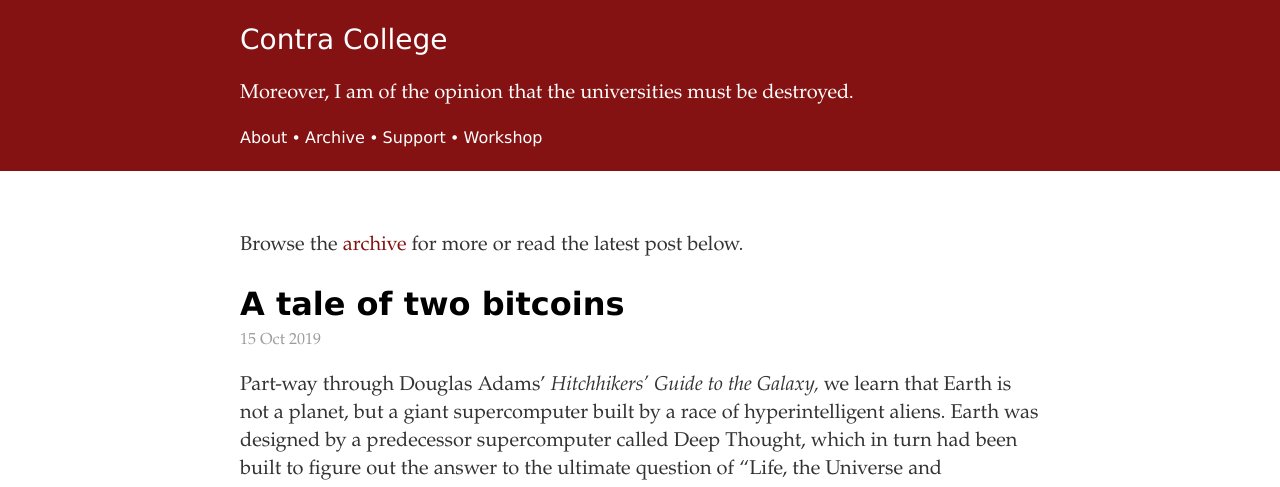
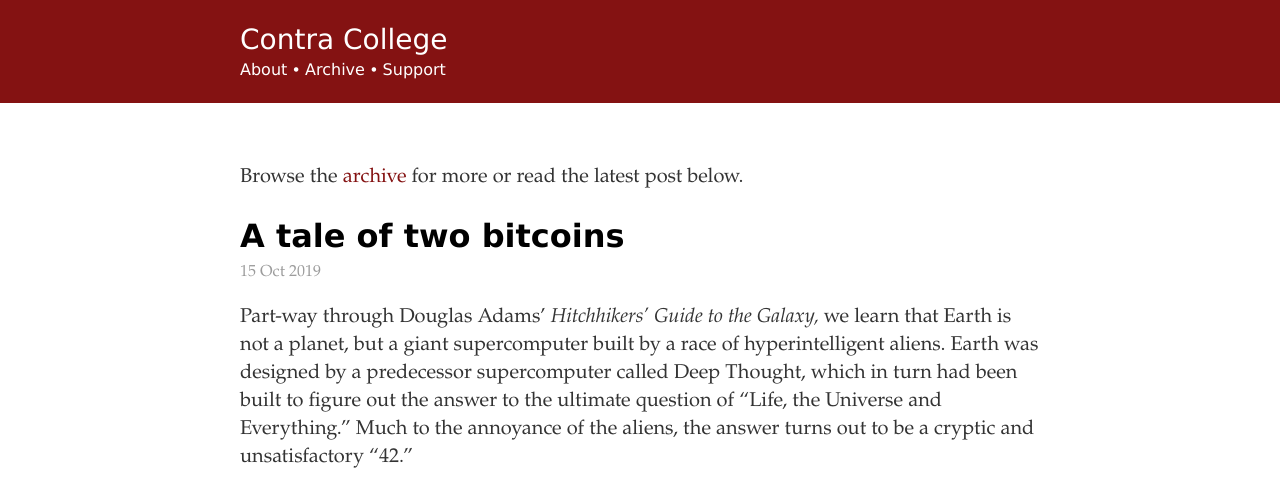
Before and after one commit to derykmakgill/nsi, a Jekyll site: the page built from index.html, in a window 1280 px wide and 900 px high, cut to the strip 0-487 px from the top of the window. Built offline with Jekyll 4.4.1, drawn with Linux system fonts in a browser that asks for light colours; the list of posts is cut into pages by our own code.

Commit message:
Update default.html

```diff
--- a/_layouts/default.html
+++ b/_layouts/default.html
@@ -457,12 +457,10 @@ p.image-credit {
     <div class="header">
   <div class="header-content main-column">
     <a class="title" href="/">Contra College</a>
- <p class="subtitle">Moreover, I am of the opinion that the universities must be destroyed.</p>
     <p class="navigation">
   <a href="/about">About</a> •
   <a href="/archive">Archive</a> •
-  <a href="/support">Support</a> •
-<a href="/workshop">Workshop</a>
+  <a href="/support">Support</a>
 </p>
 
   </div>
```
